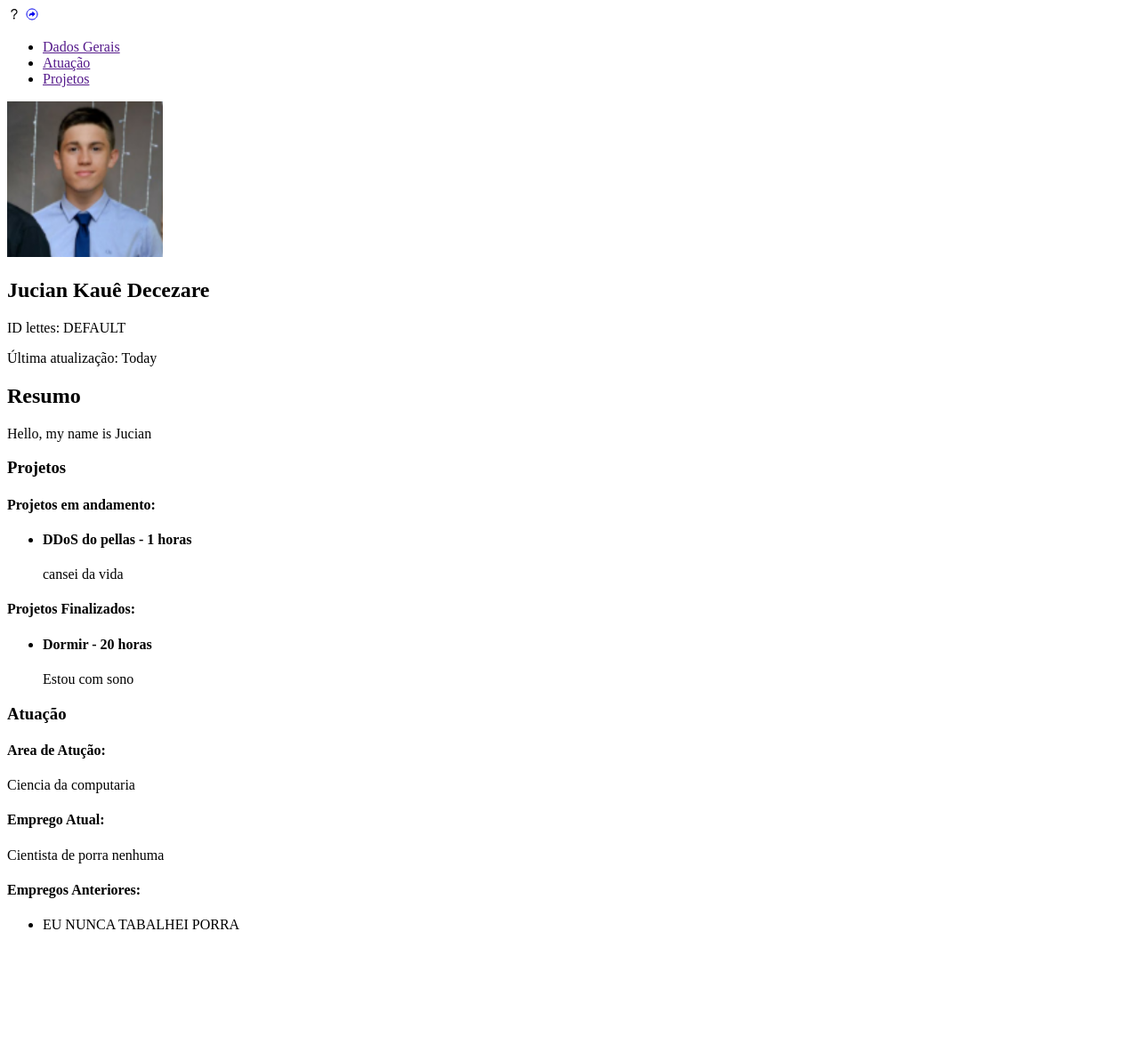
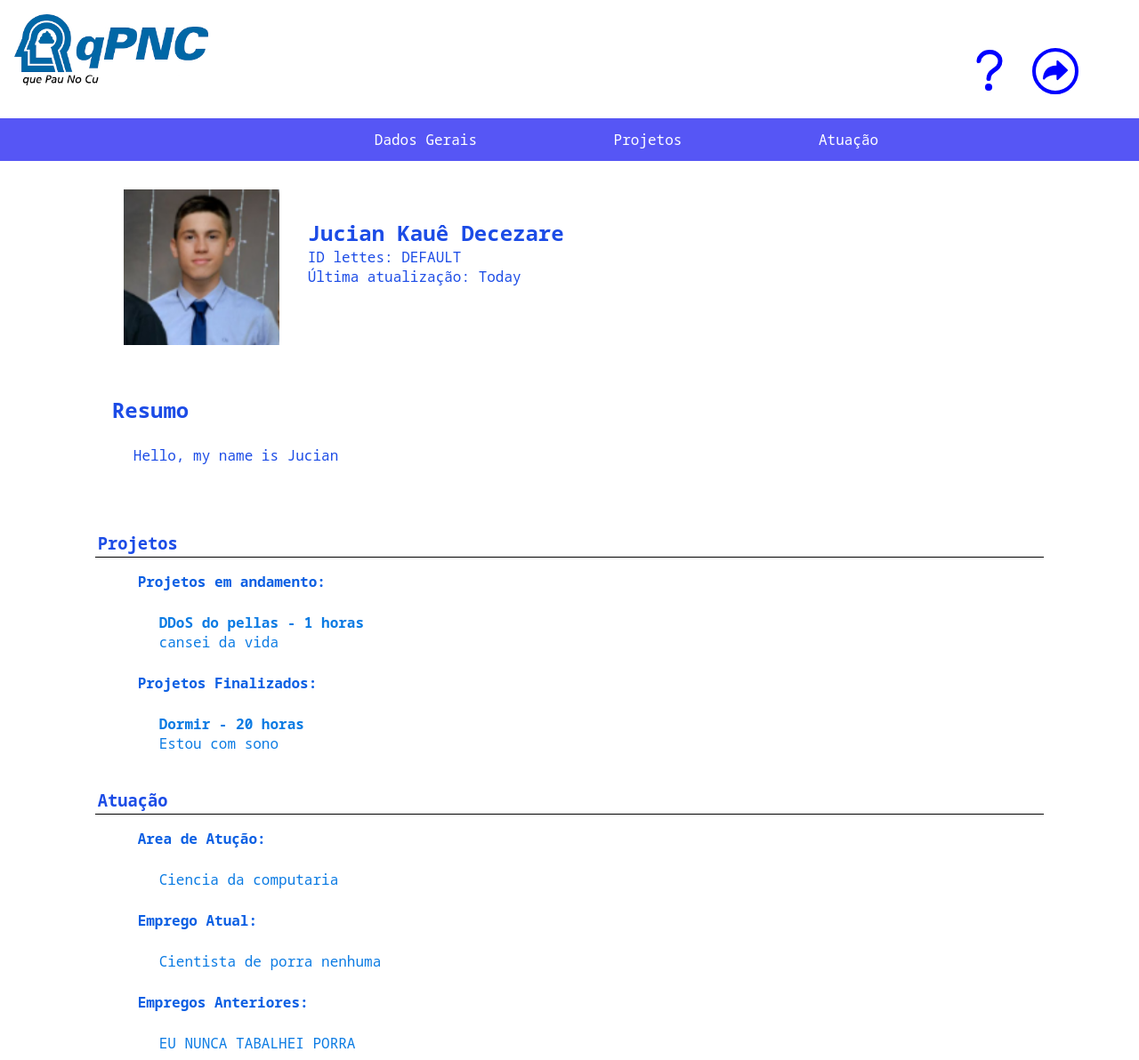
Before and after one commit to JucianKaue/Plataforma_lettes, a Flask app: page / in a window 1280 px wide. Shown: the whole page at 89% size. Before the commit the page ends 1045 px from the top, so only its background shows below. Run offline with Flask 2, Linux system fonts and the light colour scheme.

```diff
--- a/main.py
+++ b/main.py
@@ -34,15 +34,15 @@ c = Curriculo(
 
 @app.route('/')
 def main():
-    return render_template('index.html', title='WELCOME', curriculo=c)
+    return render_template('Curriculo.html', title='WELCOME', curriculo=c)
 
 
 @app.route('/adicionarcurriculo', methods=['GET', 'POST'])
 def AddCurriculo():
     if request.method == 'GET':
         return render_template('AddCurriculo.html', form_variaveis={
-            'niveis_ensino': mysql_select('__niveis_ensino'),
-            'areas_atuacao': mysql_select('__areas_atuacao')
+            'niveis_ensino': mysql_select('__nivel_ensino'),
+            'areas_atuacao': mysql_select('__area_atuacao')
         })
     elif request.method == 'POST':
 
@@ -56,7 +56,7 @@ def AddCurriculo():
                 data_fim=request.form.get('datafim_Projeto')
             )
             # Chamar função para salvar no banco de dados
-            return "N sei ainda"
+
         # Formulário Curso
         elif f"{request.form.keys()}" == "dict_keys(['nome_curso', 'descricao_curso', 'cargahoraria_curso', 'instituicao_curso', 'certificado_curso'])":
             c = Curso(
@@ -67,8 +67,10 @@ def AddCurriculo():
                 certificado='??' #DESCOBRIR O Q CARALHOS FZR AQ
             )
 
-            # COLOCAR ALGUMA FUNÇÃO PARA ENVIAR ISSO PARA O BANCO DE DADOS.
-            return "N sei ainda"
+            mysql_insert('cursos', {
+                'id': 'DEFAULT',
+            })
+
         else:
             nome = request.form.get('nome')
             cpf = request.form.get('CPF')
--- /dev/null
+++ b/static/Curriculo.css
@@ -0,0 +1,146 @@
+@import url('https://fonts.googleapis.com/css2?family=Noto+Sans+Mono&display=swap%27');
+* {
+    padding: 0;
+    box-sizing: border-box;
+    margin: 0;
+    font-family: 'Noto Sans Mono', monospace;
+    list-style: none;
+}
+
+/* Abaixo: Divida o container em 6 blocos */
+    .container {
+        display: grid;
+        grid-template-columns: 0.2fr 2fr 0.2fr;
+        grid-template-rows: auto 5vh;
+        grid-template-areas:
+        "header header header"
+        ". main ."
+        ". . .";
+    }
+
+
+    /* Abaixo: Cuida do Icone e do Cabeçalho, onde irá a logo */
+
+    header > #top_logo {
+        grid-area: header;
+        display: flex;
+        justify-content: space-between;
+    }
+
+    header > #top_logo > #imagem_header {
+        padding: 1rem;
+        padding-left: 1rem;
+    }
+
+    header > #top_logo > #icones {
+        padding: 1rem;
+        margin-top: 4vh;
+        margin-left: 60vw;
+    }
+
+    ion-icon {
+        font-size: 4rem;
+        text-align: center;
+        color: blue;
+    }
+
+    ion-icon:hover {
+        background-color: gray;
+        color: white;
+        cursor: pointer;
+    }
+
+    /* Abaixo: Cuida do Menu */
+
+    #menu > #menuzin {
+        background-color: rgb(86, 86, 245);
+        text-align: center;
+        padding: 0.8rem;
+
+    }
+
+    #menu > #menuzin > li {
+        display: inline;
+        background-color: rgb(86, 86, 245);
+        text-align: center;
+    }
+
+    #menu > #menuzin > li > a {
+        color: white;
+        text-align: center;
+        text-decoration: none;
+        padding: 0.8rem;
+        padding-left: 2rem;
+        padding-right: 2rem;
+    }
+
+    #menu > #menuzin > li > a:hover {
+        background-color: gray;
+    }
+
+
+    /* Abaixo: Parte do CSS que cuida do Profile(Foto do cara, nome, ids, resumo) */
+    #main {
+        grid-area: main;
+        background-color: white;
+        display: grid;
+        grid-template-columns: 2fr ;
+        grid-template-rows: auto 5vh;
+        grid-template-areas:
+        "profile"
+        "profile";
+    }
+
+    #main > #profile {
+        grid-area: profile;
+        display: inline;
+        background-color: white;
+        color: #1C4CE6;
+
+    }
+
+    #main > #profile  {
+        display: block;
+
+    }
+
+    #main > #profile > #alinhar {
+        display: inline-flex;
+        padding: 2rem;
+    }
+
+    #main > #profile > #div_imagem, #profile_div {
+        display: block;
+        padding: 2rem;
+    }
+
+    #main > #profile > #resumo {
+        padding: 1.2rem;
+    }
+
+    #main > #profile > #resumo > p {
+        padding: 1.5rem;
+    }
+
+#main > h3 {
+    color:#1C4CE6;
+    border-bottom: 0.1rem solid black;
+    padding: 0.2rem;
+    padding-top: 2rem;
+
+}
+
+#main > h4 {
+    padding: 0.5rem;
+    color: #0B5FE3;
+    padding-top: 1rem;
+    padding-bottom: 1rem;
+    margin-left: 5vh;
+
+}
+
+#main > p,li {
+    padding: 0.5rem;
+    margin-left: 8vh;
+    color: #0B7BE3;
+}
--- /dev/null
+++ b/templates/Curriculo.html
@@ -0,0 +1,123 @@
+<!DOCTYPE html>
+<html>
+<head>
+    <meta charset='utf-8'>
+    <meta http-equiv='X-UA-Compatible' content='IE=edge'>
+    <title> Currículo Lattes</title>
+    <meta name='viewport' content='width=device-width, initial-scale=1'>
+    <link rel="stylesheet" href="{{ url_for('static', filename='Curriculo.css') }}">
+</head>
+<body>
+    <header>
+        <div id="top_logo">
+            <div id="imagem_header">
+                <img src="{{ url_for('static', filename='images/qpncLogo.png') }}" style = "width: 17vw ; height: auto ">
+            </div>
+            <div id="icones">
+                <ion-icon name="help-outline"id="icone"></ion-icon>
+                <a href="/adicionarcurriculo">
+                <ion-icon name="arrow-redo-circle-outline" id="icone"></ion-icon>
+            </div>
+        </div>
+    <header>
+
+    <div id ="menu">
+        <ul id = "menuzin">
+            <li><a href="#profile"> Dados Gerais </a></li>
+            {% if curriculo._formacao != None %} <li><a href="#formacao"> Formação </a></li> {% endif %}
+            {% if curriculo._projetos != None %}<li><a href="#projetos"> Projetos </a></li> {% endif %}
+            {% if curriculo._atuacao != None %}<li><a href="#atuacao"> Atuação </a></li> {% endif %}
+        </ul>
+    </div>
+
+    <div class="container">
+        <div id ="main">
+            <div id="profile">
+                <div id="alinhar">
+                    <div id="div_imagem">
+                        <img src = "{{ url_for('static', filename='users_images/foto.png') }}" width="175px" height="175px">
+                    </div>
+                    <div id="profile_div">
+                        <h2 id ="nome_lattes"> {{ curriculo._nome }} </h2>
+                        <p id = "id_lattes"> ID lettes: {{ curriculo._idcurriculo }} </p>
+                        <p id = "atualizacao_lattes"> Última atualização: {{ curriculo._ultimaatualizacao }}</p>
+                    </div>
+                </div>
+
+                <div id = "resumo">
+                    <h2> Resumo </h2>
+                    <p id = "resumo_texto"> {{ curriculo._resumo }} </p>
+                </div>
+            </div>
+
+            {% if curriculo._formacao != None %}
+            <h3 id="formacao">Formação</h3>
+                <h4>Nível de formação:</h4>
+                <p>{{ curriculo._formacao._ensino }}</p>
+                {% if curriculo._formacao._cursos != None %}
+                <h4>Curso:</h4>
+                    <ul>
+                        {% for curso in curriculo._formacao._cursos %}
+                        <li>
+                            <p>Curso: {{ curso._nome }} - {{ curso._cargahoraria }} horas.</p>
+                            <p>{{ curso._descricao }}</p>
+                            <p><a href="#"> detalhar </a></p> <!-- TALVEZ SUBSTITUIR ISSO POR UM BOTÃO, OU TIRAR -->
+
+                        </li>
+                        {% endfor %}
+                    </ul>
+                {% endif %}
+                {% if curriculo._formacao._complemento != None %}
+                <h4>Informações complementares:</h4>
+                <p>{{ curriculo._formacao._complemento }}</p>
+                {% endif %}
+            {% endif %}
+
+            {% if curriculo._projetos != None %}
+            <h3 id="projetos">Projetos</h3>
+                {% if curriculo._projetos._projetosandamento != None %}
+                <h4>Projetos em andamento: </h4>
+                    <ul>
+                        {% for projeto in curriculo._projetos._projetosandamento %}
+                        <li>
+                            <h4> {{ projeto._nome }} - {{ projeto._cargahoraria }} horas</h4>
+                            <p> {{ projeto._descricao }} </p>
+                        </li>
+                        {% endfor %}
+                    </ul>
+                {% endif %}
+                {% if curriculo._projetos._projetosterminados != None %}
+                <h4>Projetos Finalizados: </h4>
+                    <ul>
+                        {% for projeto in curriculo._projetos._projetosterminados %}
+                        <li>
+                            <h4> {{ projeto._nome }} - {{ projeto._cargahoraria }} horas</h4>
+                            <p> {{ projeto._descricao }} </p>
+                        </li>
+                        {% endfor %}
+                    </ul>
+                {% endif %}
+            {% endif %}
+
+            {% if curriculo._atuacao != None %}
+            <h3 id="atuacao">Atuação</h3>
+                <h4>Area de Atução: </h4>
+                <p>{{ curriculo._atuacao._area }}</p>
+                <h4>Emprego Atual:</h4>
+                <p>{{ curriculo._atuacao._empregoatual }}</p>
+                <h4>Empregos Anteriores:</h4>
+                <ul>
+                    {% for emprego in curriculo._atuacao._empregosanteriores %}
+                    <li> {{ emprego }} </li>
+                    {% endfor %}
+                </ul>
+            {% endif %}
+        </div>
+    </div>
+    <footer>
+
+    </footer>
+    <script type="module" src="https://unpkg.com/ionicons@5.5.2/dist/ionicons/ionicons.esm.js"></script>
+    <script nomodule src="https://unpkg.com/ionicons@5.5.2/dist/ionicons/ionicons.js"></script>
+</body>
+</html>
--- a/templates/index.html
+++ /dev/null
@@ -1,109 +0,0 @@
-<!DOCTYPE html>
-<html>
-<head>
-    <meta charset='utf-8'>
-    <meta http-equiv='X-UA-Compatible' content='IE=edge'>
-    <title> Currículo Lattes</title>
-    <meta name='viewport' content='width=device-width, initial-scale=1'>
-</head>
-<body>
-    <header>
-        <div id ="Top_icon">
-            <ion-icon name="help-outline"></ion-icon>
-            <a href="/adicionarcurriculo">
-                <ion-icon name="arrow-redo-circle-outline"></ion-icon>
-            </a>
-
-        </div>
-    <header>
-
-    <div id ="menu">
-        <ul id = "menuzin">
-            <li><a href=""> Dados Gerais </a></li>
-            {% if curriculo._formacao != None %} <li><a href=""> Formação </a></li> {% endif %}
-            {% if curriculo._atuacao != None %}<li><a href=""> Atuação </a></li> {% endif %}
-            {% if curriculo._projetos != None %}<li><a href=""> Projetos </a></li> {% endif %}
-        </ul>
-    </div>
-
-    <div class="container">
-        <div id ="main">
-            <img src = "{{ url_for('static', filename='users_images/foto.png') }}" width="175px" height="175px" id="foto_perfil">
-            <h2 id ="nome_lattes"> {{ curriculo._nome }} </h2>
-            <p id = "id_lattes"> ID lettes: {{ curriculo._idcurriculo }} </p>
-            <p id = "atualizacao_lattes"> Última atualização: {{ curriculo._ultimaatualizacao }}</p>
-
-            <div id = "resumo">
-                <h2> Resumo </h2>
-                <p id = "resumo_texto"> {{ curriculo._resumo }} </p>
-            </div>
-        </div>
-
-        {% if curriculo._formacao != None %}
-        <h3>Formação</h3>
-            <h4>Nível de formação:</h4>
-            <p>{{ curriculo._formacao._ensino }}</p>
-            {% if curriculo._formacao._cursos != None %}
-            <h4>Curso:</h4>
-                <ul>
-                    {% for curso in curriculo._formacao._cursos %}
-                    <li>
-                        <p>Curso: {{ curso._nome }} - {{ curso._cargahoraria }} horas.</p>
-                        <p>{{ curso._descricao }}</p>
-                        <p><a href="#"> detalhar </a></p> <!-- TALVEZ SUBSTITUIR ISSO POR UM BOTÃO, OU TIRAR -->
-                    </li>
-                    {% endfor %}
-                </ul>
-            {% endif %}
-            {% if curriculo._formacao._complemento != None %}
-            <h4>Informações complementares:</h4>
-            <p>{{ curriculo._formacao._complemento }}</p>
-            {% endif %}
-        {% endif %}
-        {% if curriculo._projetos != None %}
-        <h3>Projetos</h3>
-            {% if curriculo._projetos._projetosandamento != None %}
-            <h4>Projetos em andamento: </h4>
-                <ul>
-                    {% for projeto in curriculo._projetos._projetosandamento %}
-                    <li>
-                        <h4> {{ projeto._nome }} - {{ projeto._cargahoraria }} horas</h4>
-                        <p> {{ projeto._descricao }} </p>
-                    </li>
-                    {% endfor %}
-                </ul>
-            {% endif %}
-            {% if curriculo._projetos._projetosterminados != None %}
-            <h4>Projetos Finalizados: </h4>
-                <ul>
-                    {% for projeto in curriculo._projetos._projetosterminados %}
-                    <li>
-                        <h4> {{ projeto._nome }} - {{ projeto._cargahoraria }} horas</h4>
-                        <p> {{ projeto._descricao }} </p>
-                    </li>
-                    {% endfor %}
-                </ul>
-            {% endif %}
-        {% endif %}
-        {% if curriculo._atuacao != None %}
-        <h3>Atuação</h3>
-            <h4>Area de Atução: </h4>
-            <p>{{ curriculo._atuacao._area }}</p>
-            <h4>Emprego Atual:</h4>
-            <p>{{ curriculo._atuacao._empregoatual }}</p>
-            <h4>Empregos Anteriores:</h4>
-            <ul>
-                {% for emprego in curriculo._atuacao._empregosanteriores %}
-                <li> {{ emprego }} </li>
-                {% endfor %}
-            </ul>
-        {% endif %}
-
-    </div>
-    <footer>
-
-    </footer>
-    <script type="module" src="https://unpkg.com/ionicons@5.5.2/dist/ionicons/ionicons.esm.js"></script>
-    <script nomodule src="https://unpkg.com/ionicons@5.5.2/dist/ionicons/ionicons.js"></script>
-</body>
-</html>
```
Also changed, not shown: Arquivos uteis/Modelos Banco de dados/niveis_ensino.csv (added, +10 -0 lines), static/lattes.css (deleted, +0 -175 lines), templates/AddCurriculo.html (+62 -21 lines), utils/database.py (+3 -8 lines), static/images/qpncLogo.png (added), 2 other files.
